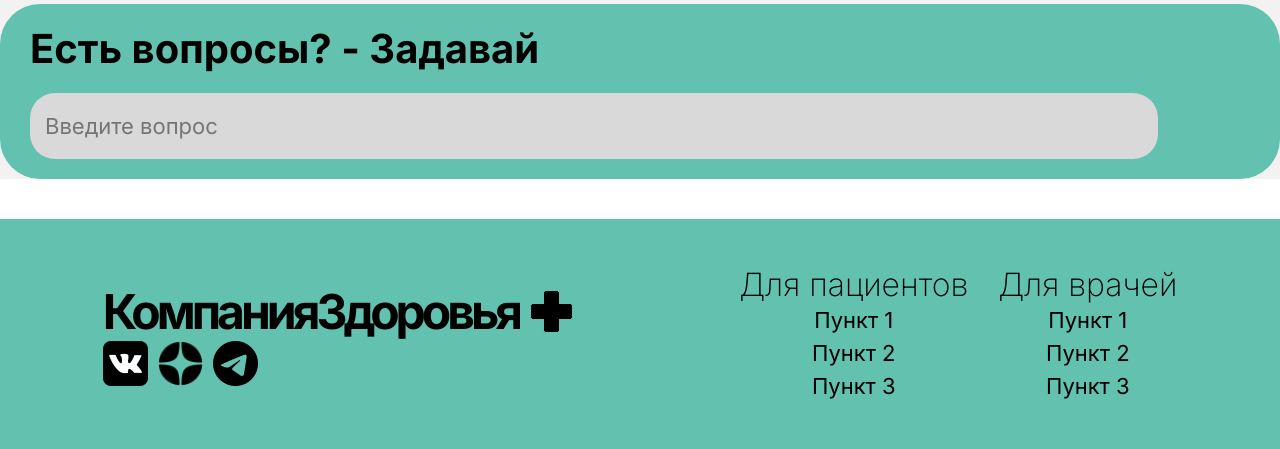
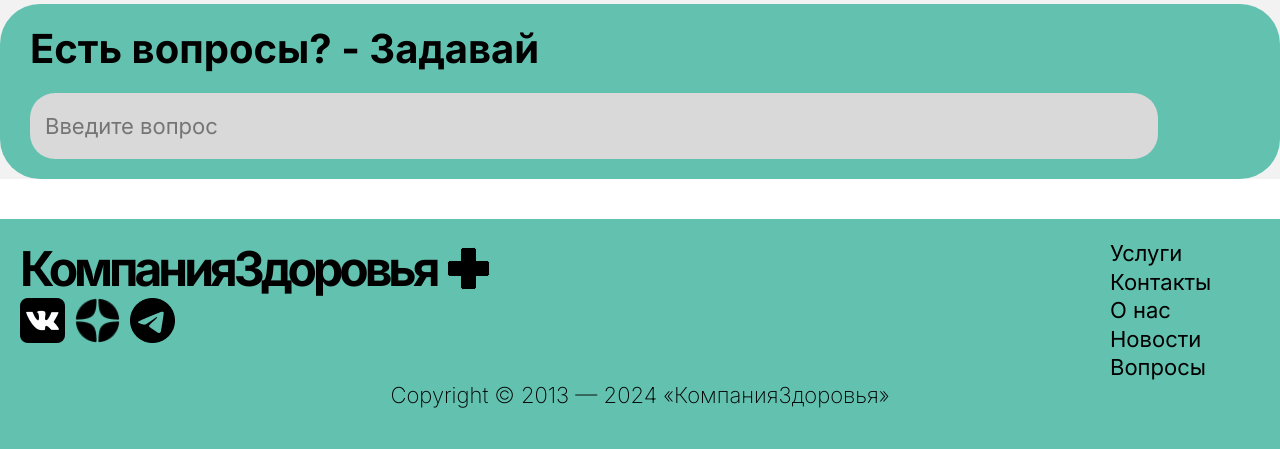
Before and after one commit to lllMaKsImlll/HealthTeam, a Django app: page / in a window 1280 px wide. Shown: the part 2029-2478 px from the top of the page. Run offline with Django 5.2, Linux system fonts and the light colour scheme; data that the repository does not hold is empty.

Commit message:
Relize v0.4

```diff
--- a/CompanyHealth/main/templates/main/footer.html
+++ b/CompanyHealth/main/templates/main/footer.html
@@ -1,5 +1,6 @@
 {% load static %}
 <footer>
+    <div class="main-block-footer">
         <div class="footer-logo">
             <div class="logo">
                 <h1>КомпанияЗдоровья</h1>
@@ -12,21 +13,16 @@
             </div>
         </div>
         <div class="footer-menu">
-        <div class="nav-users">
-            <h3>Для пациентов</h3>
             <ul>
-                <li>Пункт 1</li>
-                <li>Пункт 2</li>
-                <li>Пункт 3</li>
-            </ul>
-        </div>
-        <div class="nav-doctors">
-            <h3>Для врачей</h3>
-            <ul>
-                <li>Пункт 1</li>
-                <li>Пункт 2</li>
-                <li>Пункт 3</li>
+                <li>Услуги</li>
+                <li>Контакты</li>
+                <li>О нас</li>
+                <li>Новости</li>
+                <li>Вопросы</li>
             </ul>
         </div>
     </div>
+    <div class="copyright">
+        <p>Copyright © 2013 — 2024 «КомпанияЗдоровья»</p>
+    </div>
 </footer>
--- a/CompanyHealth/static/css/main.css
+++ b/CompanyHealth/static/css/main.css
@@ -64,28 +64,32 @@ header button {
 footer {
     background-color: #63C1AF;
     height: 190px;
-    display: flex;
-    align-items: center;
-    justify-content: space-around;
     padding: 20px;
 }
 
+footer .main-block-footer {
+    display: flex;
+    justify-content: space-between;
+}
+
+footer .socials {
+    margin-left: 20px;
+}
+
 footer .footer-menu {
-    text-align: center;
+    text-align: left;
+    width: 150px;
 }
 
 footer .footer-menu ul {
     list-style-type: none;
-    line-height: 1.5rem;
+    line-height: 1.3rem;
 }
 
-footer .footer-menu h3 {
+footer .copyright {
+    text-align: center;
+    font-size: 20px;
     font-weight: 200;
-    font-size: 32px;
-}
-
-footer .socials {
-    margin-left: 20px;
 }
 
 /* Главная часть */
```
Lines whose indentation alone changed are shown as unchanged.
